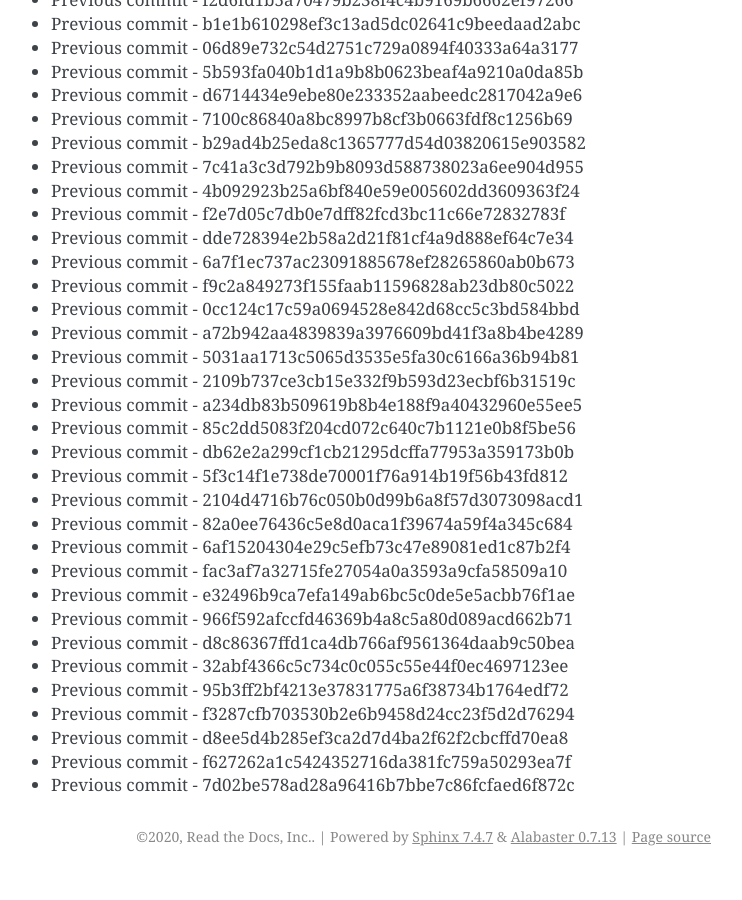
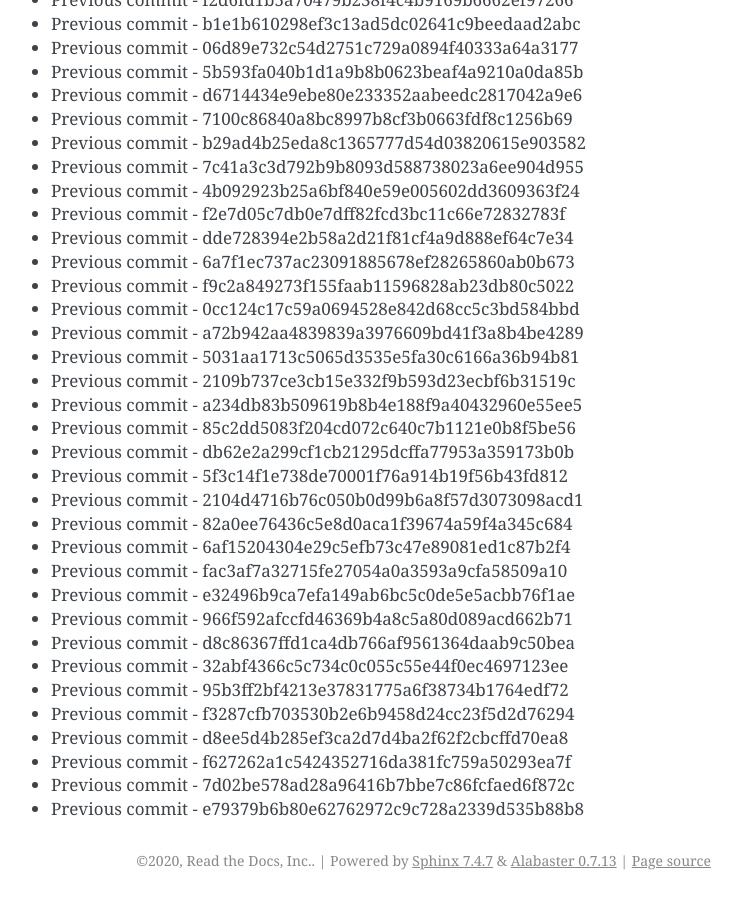
Before and after one commit to readthedocs/rtd-git-stresstest, a Sphinx documentation site: the page built from docs/updates.rst, in a window 1280 px wide and 900 px high, scrolled down 72284 px. Shown: the whole window, without its empty margins (399-1141 px from the left). Built offline with Sphinx 7.4.7, drawn with Linux system fonts in a browser that asks for light colours; before the commit the page ends 73160 px from its top, so only the background shows below that.

Commit message:
Generating commit from previous: e79379b6b80e62762972c9c728a2339d535b88b8

```diff
--- a/docs/updates.rst
+++ b/docs/updates.rst
@@ -3069,3 +3069,4 @@ It can be tested for any performance characteristics.
 * Previous commit - d8ee5d4b285ef3ca2d7d4ba2f62f2cbcffd70ea8
 * Previous commit - f627262a1c5424352716da381fc759a50293ea7f
 * Previous commit - 7d02be578ad28a96416b7bbe7c86fcfaed6f872c
+* Previous commit - e79379b6b80e62762972c9c728a2339d535b88b8
```
